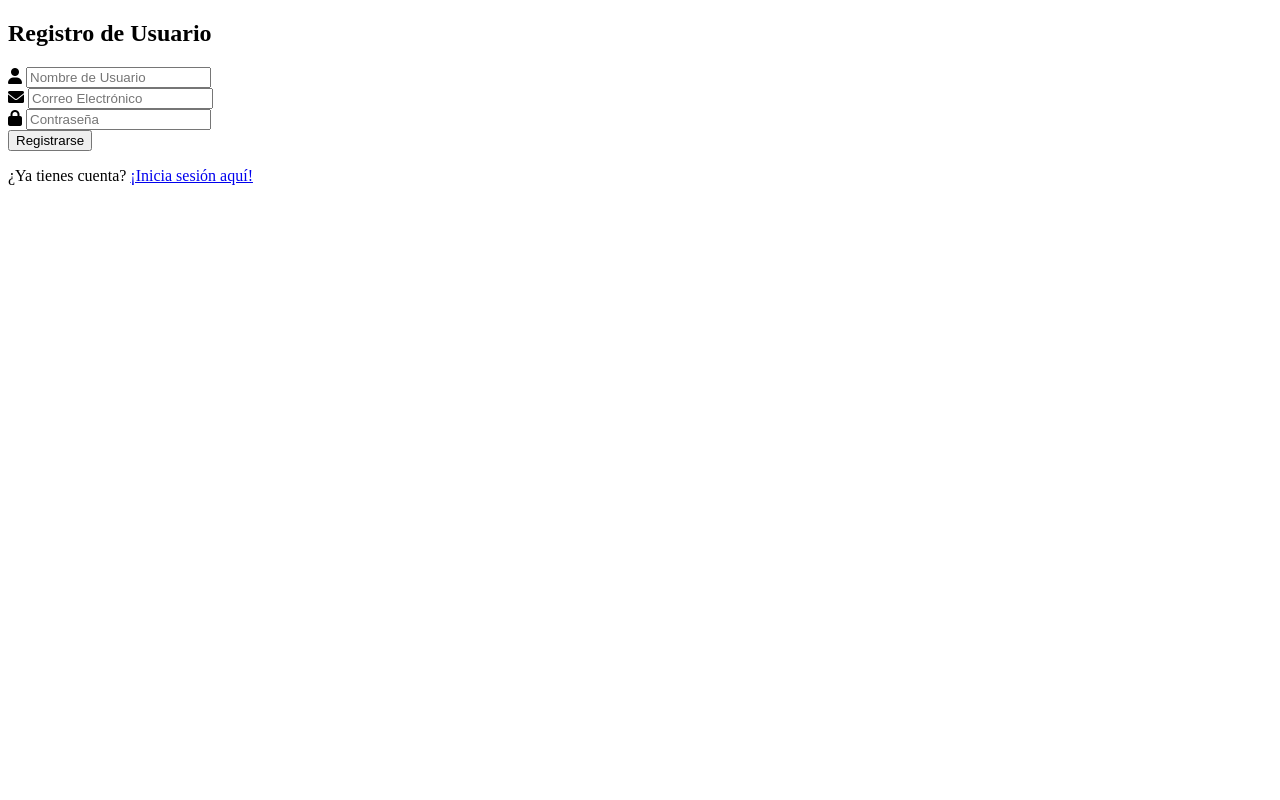
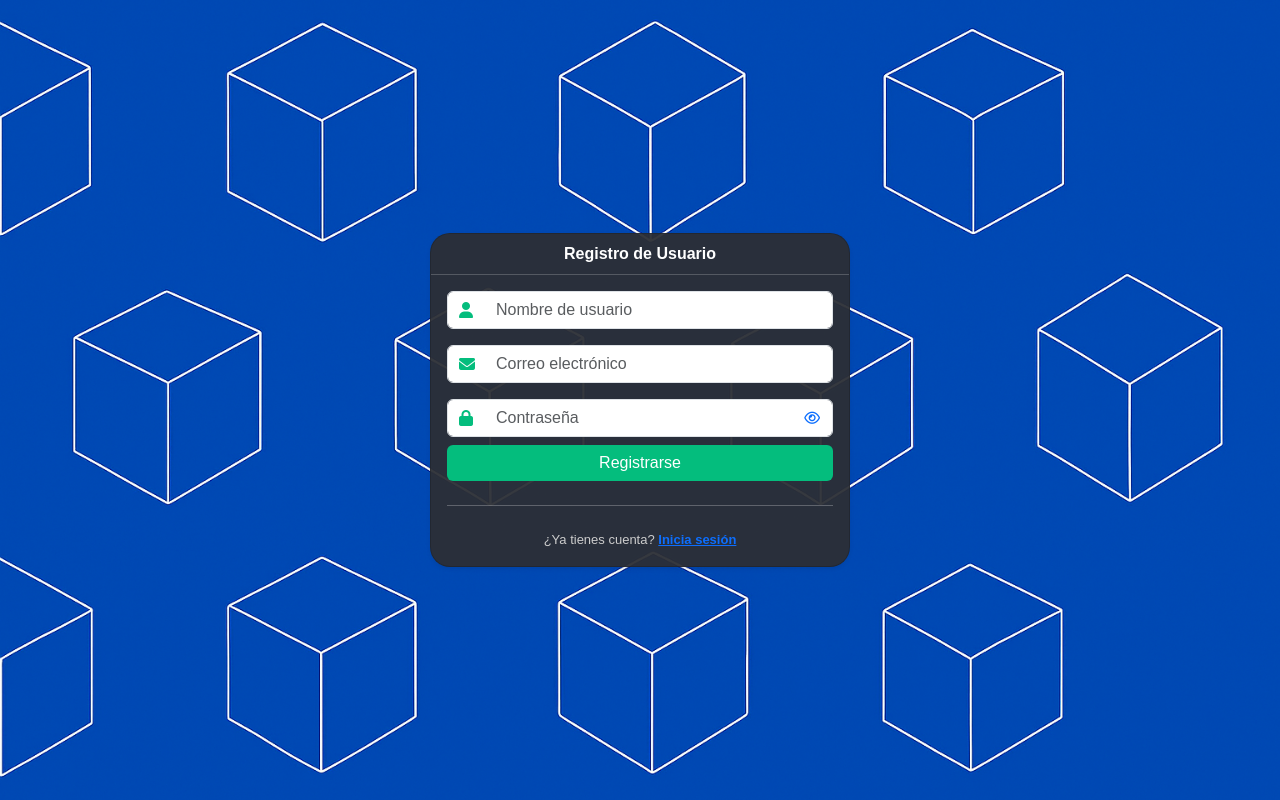
Before and after one commit to ManuelSotoL/Portafolio_Duoc_UC_2025, a Flask app: page /registro in a window 1280 px wide. Run offline with Flask 3, Linux system fonts and the light colour scheme.

Commit message:
se actualiza registro
se actualiza registro , estilo, campos y boton

```diff
--- a/Proyecto/Main/Inventario/templates/register.html
+++ b/Proyecto/Main/Inventario/templates/register.html
@@ -1,52 +1,99 @@
 <!DOCTYPE html>
 <html lang="es">
+
 <head>
-    <meta charset="UTF-8">
-    <meta name="viewport" content="width=device-width, initial-scale=1.0">
-    <title>Registro de Usuario</title>
-    <!-- Cargar Font Awesome desde CDN -->
-    <link href="https://cdnjs.cloudflare.com/ajax/libs/font-awesome/6.0.0-beta3/css/all.min.css" rel="stylesheet">
-    <link rel="stylesheet" href="../static/styles.css">
-    <script defer src="../static/app.js"></script>
+    <meta charset="UTF-8" />
+    <meta name="viewport" content="width=device-width, initial-scale=1" />
+    <title>Registro de Usuario - Inventrack</title>
+    <link href="https://cdn.jsdelivr.net/npm/bootstrap@5.3.8/dist/css/bootstrap.min.css" rel="stylesheet" />
+    <link rel="stylesheet" href="https://cdnjs.cloudflare.com/ajax/libs/font-awesome/6.5.1/css/all.min.css"
+        crossorigin="anonymous" referrerpolicy="no-referrer" />
+    <link rel="stylesheet" href="{{ url_for('static', filename='css/style.css', v=4) }}" />
+    <link rel="icon" href="{{ url_for('static', filename='img/favicon.ico') }}">
 </head>
+
 <body>
-    <div class="login-container">
-        <form class="login-form" action="/registro" method="POST">
-            <h2>Registro de Usuario</h2>
-
+    <main class="min-vh-100 d-flex align-items-center justify-content-center py-4">
+        <div class="card shadow-sm login-card w-100" style="max-width: 420px;">
+            <div class="card-header text-center">
+                <strong>Registro de Usuario</strong>
+            </div>
+            <div class="card-body">
                 {% with messages = get_flashed_messages(with_categories=true) %}
                 {% if messages %}
                 {% for category, message in messages %}
-                    <div class="alert alert-{{ category }}">
+                <div class="alert {{ 'alert-success' if category == 'success' else 'alert-danger' }} alert-dismissible fade show"
+                    role="alert">
                     {{ message }}
-                    </div>
+                    <button type="button" class="btn-close" data-bs-dismiss="alert" aria-label="Cerrar"></button>
+                </div>
                 {% endfor %}
                 {% endif %}
                 {% endwith %}
 
-            <div class="form-group">
-                <i class="fas fa-user icon"></i>
-                <input type="text" name="usuario" placeholder="Nombre de Usuario" required>
+                <form action="{{ url_for('registro') }}" method="POST" novalidate>
+                    <div class="mb-3 position-relative">
+                        <i class="fa-solid fa-user position-absolute"
+                            style="left:12px; top:50%; transform:translateY(-50%); color:#04bd7d;"></i>
+                        <input type="text" name="usuario" class="form-control ps-5" placeholder="Nombre de usuario"
+                            required autocomplete="username" />
+                    </div>
+
+                    <div class="mb-3 position-relative">
+                        <i class="fa-solid fa-envelope position-absolute"
+                            style="left:12px; top:50%; transform:translateY(-50%); color:#04bd7d;"></i>
+                        <input type="email" name="email" class="form-control ps-5" placeholder="Correo electrónico"
+                            required autocomplete="email" />
+                    </div>
+
+                    <div class="mb-2 position-relative">
+                        <i class="fa-solid fa-lock position-absolute"
+                            style="left:12px; top:50%; transform:translateY(-50%); color:#04bd7d;"></i>
+                        <input type="password" name="contrasena" id="passwordReg" class="form-control ps-5"
+                            placeholder="Contraseña" required autocomplete="new-password" />
+                        <button type="button" id="togglePasswordReg"
+                            class="btn btn-sm btn-link position-absolute top-0 end-0 mt-1 me-1"
+                            aria-label="Mostrar u ocultar contraseña" style="text-decoration:none;">
+                            <i class="fa-regular fa-eye" aria-hidden="true"></i>
+                        </button>
+                    </div>
+
+                    <button type="submit" class="btn btn-primary w-100">Registrarse</button>
+
+                    <hr class="my-4" />
+                    <p class="text-center mb-0">
+                        ¿Ya tienes cuenta?
+                        <a href="{{ url_for('login') }}" class="link-primary">Inicia sesión</a>
+                    </p>
+                </form>
+
             </div>
+        </div>
+    </main>
 
-            <div class="form-group">
-                <i class="fas fa-envelope icon"></i>
-                <input type="email" name="email" placeholder="Correo Electrónico" required>
-            </div>
+    <script src="https://cdn.jsdelivr.net/npm/bootstrap@5.3.8/dist/js/bootstrap.bundle.min.js"></script>
 
-            <div class="form-group">
-                <i class="fas fa-lock icon"></i>
-                <input type="password" name="contrasena" id="password" placeholder="Contraseña" required>
-                <i class="toggle-password" id="togglePassword"></i>
-            </div>
+    <script>
+        (function () {
+            const pwd = document.getElementById('passwordReg');
+            const btn = document.getElementById('togglePasswordReg');
+            if (!pwd || !btn) return;
 
-            <button type="submit" class="btn">Registrarse</button>
+            btn.addEventListener('click', function () {
+                const isText = pwd.type === 'text';
+                pwd.type = isText ? 'password' : 'text';
 
-            <div class="login-link">
-                <p>¿Ya tienes cuenta? <a href="login" class="login-text">¡Inicia sesión aquí!</a></p>
-            </div>
+                const icon = this.querySelector('i');
+                if (icon) {
+                    icon.classList.toggle('fa-eye');
+                    icon.classList.toggle('fa-eye-slash');
+                    if (!icon.classList.contains('fa-eye') && !icon.classList.contains('fa-eye-slash')) {
+                        icon.classList.add('fa-eye-slash');
+                    }
+                }
+            });
+        })();
+    </script>
+</body>
 
-        </form>
-    </div>
-</body>
 </html>
```
